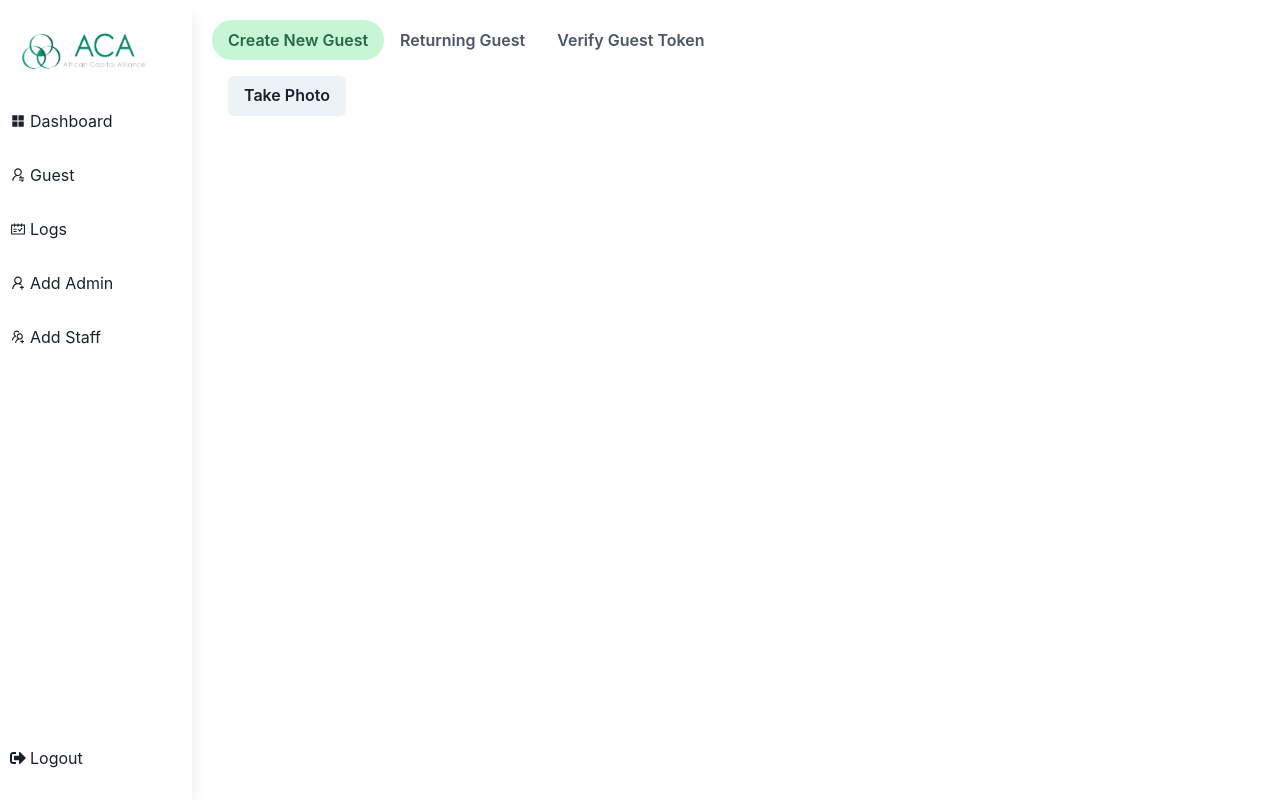
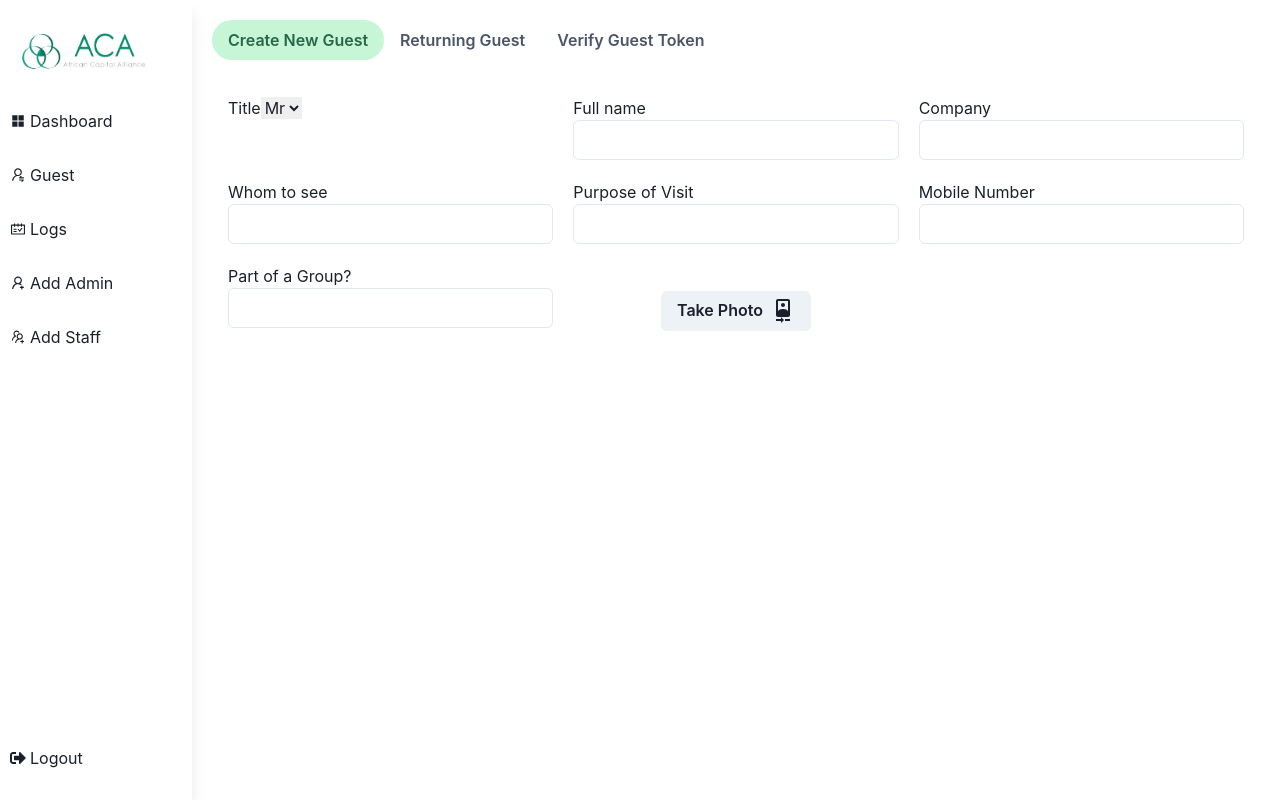
Before and after one commit to Lotusbetaanalytics/ACA-VMS-front, a React (Create React App) app: page /frontdesk/guest in a window 1280 px wide. Built offline with nearby package versions, Linux system fonts and the light colour scheme.

Commit message:
new guest screen

```diff
--- a/src/screens/NewGuest.js
+++ b/src/screens/NewGuest.js
@@ -4,19 +4,54 @@ import {
   ModalOverlay,
   ModalContent,
   ModalHeader,
-  ModalFooter,
   ModalBody,
   ModalCloseButton,
   useDisclosure,
   Button,
+  Input,
 } from "@chakra-ui/react";
 import WebcamComponent from "../components/WebCam";
-
+import "./screen.styles.css";
+import { CameraFront } from "@material-ui/icons";
 const NewGuest = () => {
   const { isOpen, onOpen, onClose } = useDisclosure();
   return (
     <>
-      <Button onClick={onOpen}>Take Photo</Button>
+      <form className="newguest__form__container">
+        <div>
+          <label htmlFor="">Title</label>
+          <select name="" id="">
+            <option value="">Mr</option>
+          </select>
+        </div>
+        <div>
+          <label htmlFor="">Full name</label>
+          <Input type="text" />
+        </div>
+        <div>
+          <label htmlFor="">Company</label>
+          <Input type="text" />
+        </div>
+        <div>
+          <label htmlFor="">Whom to see</label>
+          <Input type="text" />
+        </div>
+        <div>
+          <label htmlFor="">Purpose of Visit</label>
+          <Input type="text" />
+        </div>
+        <div>
+          <label htmlFor="">Mobile Number</label>
+          <Input type="text" />
+        </div>
+        <div>
+          <label htmlFor="">Part of a Group?</label>
+          <Input type="text" />
+        </div>
+        <div className="takephoto">
+          <Button onClick={onOpen} rightIcon={<CameraFront />}>
+            Take Photo
+          </Button>
           <Modal isOpen={isOpen} onClose={onClose} size="sm">
             <ModalOverlay />
             <ModalContent>
@@ -29,6 +64,8 @@ const NewGuest = () => {
               </ModalBody>
             </ModalContent>
           </Modal>
+        </div>
+      </form>
     </>
   );
 };
--- a/src/screens/screen.styles.css
+++ b/src/screens/screen.styles.css
@@ -10,3 +10,21 @@
   left: 15%;
   padding: 20px;
 }
+
+/* New Guest */
+.newguest__form__container {
+  display: grid;
+  grid-template-columns: 1fr 1fr 1fr;
+  grid-gap: 20px;
+  margin: 20px auto;
+}
+
+.takephoto {
+  width: 100%;
+  height: 100%;
+  display: flex;
+  align-items: center;
+  justify-content: center;
+  flex-direction: column;
+  margin-top: 15px;
+}
```
Lines whose indentation alone changed are shown as unchanged.
